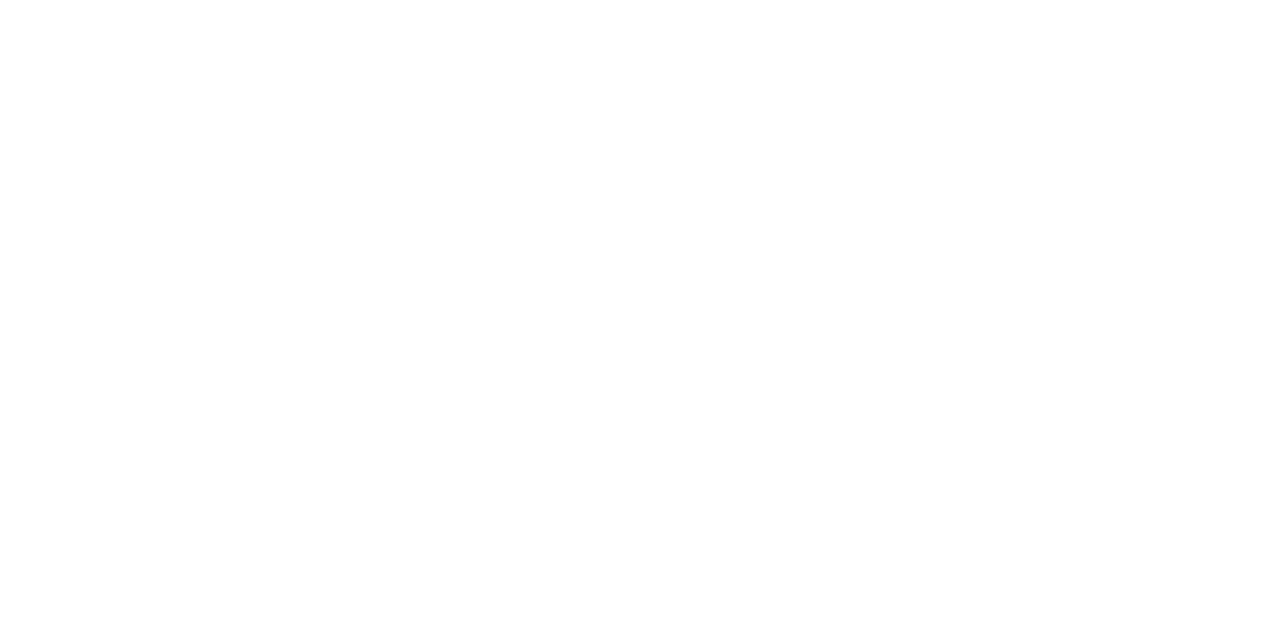
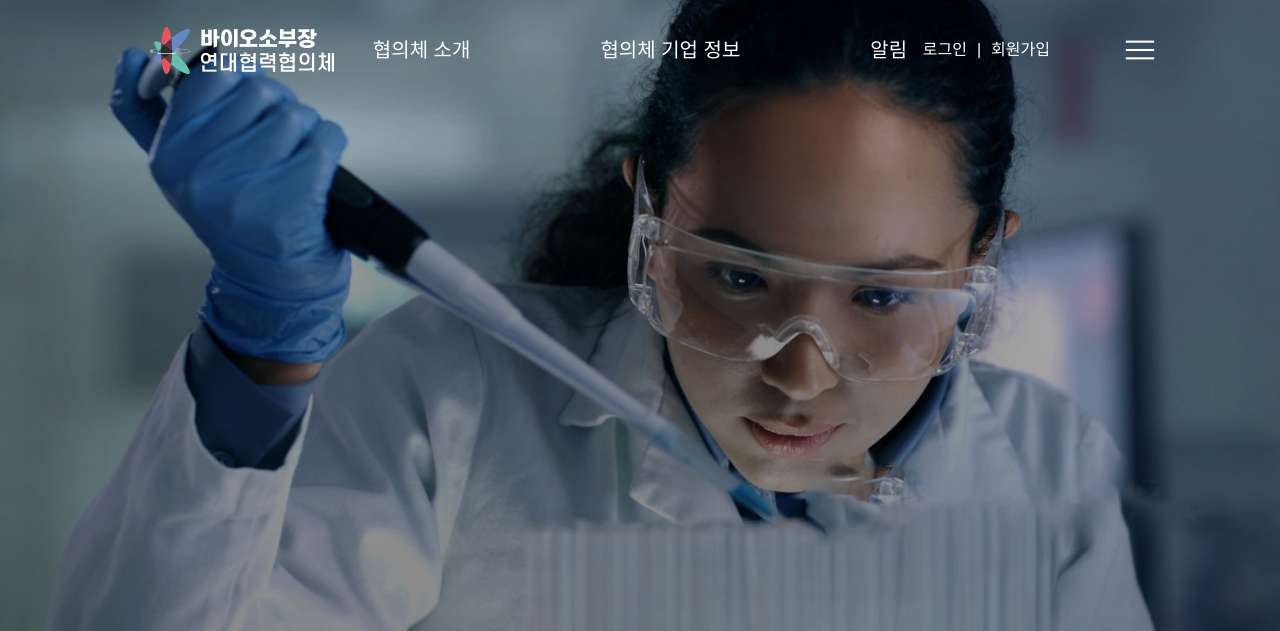
Before and after one commit to tjsdk4806/koreabio, a plain HTML site: page html/index.html in a window 1280 px wide. Shown: the top 631 px of the page. Drawn offline with nearby package versions, Linux system fonts and the light colour scheme; a web font is replaced by a local one.

Commit message:
og header

```diff
--- /dev/null
+++ b/css/reset.css
@@ -0,0 +1,168 @@
+/* ===========================
+   1. 기본 초기화
+=========================== */
+*,
+*::before,
+*::after {
+  box-sizing: border-box;
+  margin: 0;
+  padding: 0;
+}
+
+/* ===========================
+   2. HTML / BODY
+=========================== */
+html {
+  -webkit-text-size-adjust: 100%;
+  scroll-behavior: smooth;
+}
+
+body {
+  min-height: 100vh;
+  font-family: "Pretendard", sans-serif;
+  font-size: 16px;
+  line-height: 1.5;
+  color: #333;
+  word-break: keep-all;
+}
+
+/* ===========================
+   3. 제목 / 텍스트
+=========================== */
+h1,
+h2,
+h3,
+h4,
+h5,
+h6 {
+  font-size: inherit;
+  font-weight: inherit;
+}
+
+p {
+  margin: 0;
+}
+
+strong,
+b {
+  font-weight: 700;
+}
+
+/* ===========================
+   4. 목록
+=========================== */
+ul,
+ol,
+li {
+  list-style: none;
+}
+
+/* ===========================
+   5. 링크
+=========================== */
+a {
+  color: inherit;
+  text-decoration: none;
+}
+
+/* ===========================
+   6. 이미지 / 미디어
+=========================== */
+img,
+picture,
+video,
+canvas,
+svg {
+  max-width: 100%;
+}
+
+img {
+  vertical-align: top;
+}
+
+video,
+canvas {
+  display: block;
+}
+
+/* ===========================
+   7. 버튼 / 폼 요소
+=========================== */
+button,
+input,
+textarea,
+select {
+  font: inherit;
+  color: inherit;
+}
+
+button {
+  background: none;
+  border: none;
+  cursor: pointer;
+}
+
+input,
+textarea,
+select {
+  border-radius: 0;
+}
+
+textarea {
+  resize: vertical;
+}
+
+button,
+input,
+select,
+textarea {
+  outline-offset: 2px;
+}
+
+/* ===========================
+   8. 테이블
+=========================== */
+table {
+  border-collapse: collapse;
+  border-spacing: 0;
+}
+
+th,
+td {
+  padding: 0;
+}
+
+/* ===========================
+   9. 기타 태그
+=========================== */
+address,
+em,
+i {
+  font-style: normal;
+}
+
+fieldset {
+  border: none;
+}
+
+legend {
+  padding: 0;
+}
+
+hr {
+  border: 0;
+  border-top: 1px solid #ddd;
+}
+
+/* ===========================
+   10. 접근성 / 모션
+=========================== */
+[hidden] {
+  display: none !important;
+}
+
+@media (prefers-reduced-motion: reduce) {
+  html {
+    scroll-behavior: auto;
+  }
+}
--- a/html/index.html
+++ b/html/index.html
@@ -3,7 +3,72 @@
   <head>
     <meta charset="UTF-8" />
     <meta name="viewport" content="width=device-width, initial-scale=1.0" />
+    <meta property="og:type" content="website" />
+    <meta property="og:title" content="koreabio" />
+    <meta property="og:description" content="koreabio" />
+    <meta property="og:image" content="https://tjsdk4806.github.io/koreabio/images/common/og-image.png" />
+    <meta property="og:url" content="https://tjsdk4806.github.io/koreabio/" />
+    <meta property="og:site_name" content="바이오코리아" />
     <title>koreabio</title>
+    <link rel="shortcut icon" href="../images/common/favicon.png" type="images/x-icon" />
+    <link rel="stylesheet" href="../css/reset.css" />
+    <link
+      rel="stylesheet"
+      as="style"
+      crossorigin
+      href="https://cdn.jsdelivr.net/gh/orioncactus/pretendard@v1.3.9/dist/web/static/pretendard.min.css"
+    />
+    <link
+      rel="stylesheet"
+      href="https://fonts.googleapis.com/css2?family=Material+Symbols+Outlined:opsz,wght,FILL,GRAD@20..48,100..700,0..1,-50..200&icon_names=menu"
+    />
+    <link rel="stylesheet" href="../css/layout.css" />
   </head>
-  <body></body>
+  <body>
+    <header class="header">
+      <h1 class="logo">
+        <a href=""><img src="../images/common/logo.png" alt="" /></a>
+      </h1>
+      <nav class="gnb">
+        <ul class="list">
+          <li><a href="">협의체 소개</a></li>
+          <li><a href="">협의체 기업 정보</a></li>
+          <li><a href="">알림</a></li>
+        </ul>
+      </nav>
+      <div class="all-menu">
+        <ul class="list">
+          <li><a href="">로그인 </a></li>
+          <li><a href="">| </a></li>
+          <li><a href="">회원가입</a></li>
+        </ul>
+        <button class="btn">
+          <span class="material-symbols-outlined"> menu </span>
+        </button>
+      </div>
+    </header>
+    <!-- header end -->
+    <div class="main-visual">
+      <ul class="swiper-wrapper visual-list">
+        <li class="visual01 swiper-slide">
+          <img src="../images/main/header-visual01.jpg" alt="" />
+        </li>
+        <li class="visual02 swiper-slide">
+          <img src="../images/main/header-visual02.jpg" alt="" />
+        </li>
+        <li class="visual03 swiper-slide">
+          <img src="../images/main/header-visual03.jpg" alt="" />
+        </li>
+      </ul>
+      <div class="swiper-pagination"></div>
+      <div class="visual-txt">
+        <h2>BIO</h2>
+        <h2>First</h2>
+        <p>
+          바이오 소부장 연대협력 협의체는 민관, 수요-공급의 연대화 협력을 통해 <br />
+          미래 신성장 동력인 K-바이오의 가치성장을 주도하겠습니다.
+        </p>
+      </div>
+    </div>
+  </body>
 </html>
--- /dev/null
+++ b/scss/_vars.scss
@@ -0,0 +1 @@
+$header-height: 80px;
--- a/scss/layout.scss
+++ b/scss/layout.scss
@@ -0,0 +1,83 @@
+@import "vars";
+
+body {
+  font-family: "Pretendard", sans-serif;
+}
+
+.header {
+  color: #fff;
+  display: flex;
+  justify-content: center;
+  align-items: center;
+  position: fixed;
+  top: 10px;
+  left: 0;
+  width: 100%;
+  height: $header-height;
+  z-index: 10;
+
+  .logo {
+    position: absolute;
+    left: 150px;
+    a {
+      display: flex;
+      align-items: center;
+      height: $header-height;
+    }
+    img {
+      display: block;
+    }
+  }
+  // 가운데 메뉴
+  .gnb {
+    .list {
+      display: flex;
+      justify-content: center;
+      align-items: center;
+      font-size: 20px;
+      font-weight: 500;
+      li {
+        a {
+          display: flex;
+          align-items: center;
+          padding: 0 65px;
+          height: $header-height;
+        }
+      }
+    }
+  }
+  // 오른쪽 로그인, 회원가입, 햄버거 메뉴
+  .all-menu {
+    position: absolute;
+    right: 120px;
+    display: flex;
+    align-items: center;
+    gap: 70px;
+    height: $header-height;
+    .list {
+      display: flex;
+      align-items: center;
+      gap: 10px;
+      font-size: 16px;
+      li {
+        a {
+          display: flex;
+          align-items: center;
+        }
+      }
+    }
+    .btn {
+      display: flex;
+      justify-content: center;
+      align-items: center;
+      padding: 0;
+      border: 0;
+      background: none;
+      cursor: pointer;
+      .material-symbols-outlined {
+        font-size: 40px;
+        font-weight: 300;
+      }
+    }
+  }
+}
```
Also changed, not shown: css/layout.css, css/layout.min.css (added), images/common/favicon.png (added), images/common/logo.png (added), images/main/header-visual01.jpg (added), 3 other files.
